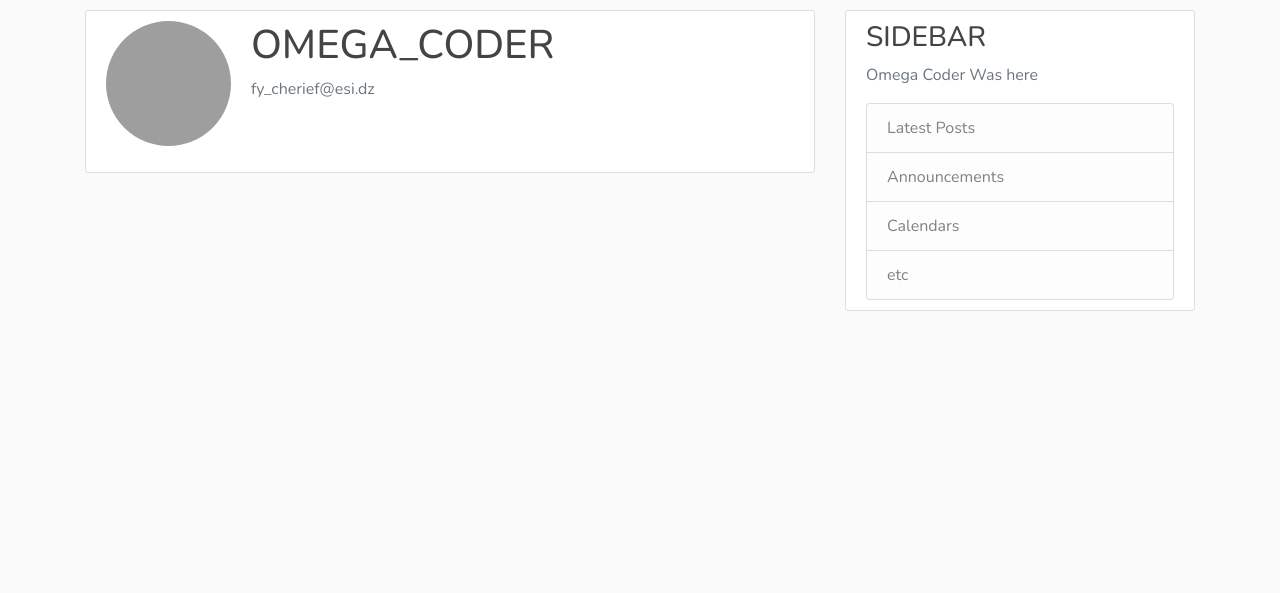
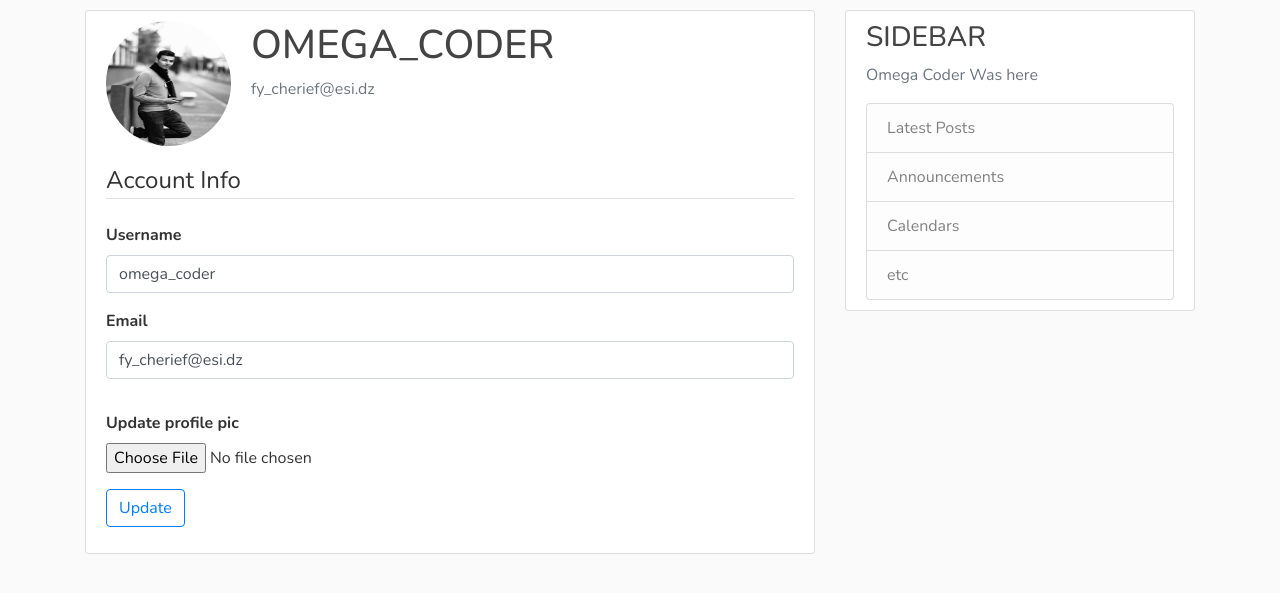
Before and after one commit to omega-coder/simple-flask-blog, a Flask app: page /account in a window 1280 px wide. Shown: the part 56-649 px from the top of the page. Run offline with Flask 2, Linux system fonts and the light colour scheme; a user stored in the database is signed in; some libraries are stand-ins or nearby versions; grey boxes are pictures that could not be loaded.

Commit message:
Adds File upload functionality

```diff
--- a/flask_blog/forms.py
+++ b/flask_blog/forms.py
@@ -1,7 +1,9 @@
 from flask_wtf import FlaskForm
+from flask_wtf.file import FileField, FileAllowed
 from wtforms import StringField, PasswordField, SubmitField, BooleanField
 from wtforms.validators import DataRequired, Length, Email, EqualTo, ValidationError
 from flask_blog.models import User
+from flask_login import current_user
 
 
 class RegistrationForm(FlaskForm):
@@ -14,21 +16,18 @@ class RegistrationForm(FlaskForm):
     ])
     submit = SubmitField('Sign Up')
 
-    @staticmethod
-    def validate_username(username):
+    def validate_username(self, username):
 
         user = User.query.filter_by(username=username.data).first()
 
         if user:
             raise ValidationError('Username taken, please choose another one')
 
-    @staticmethod
-    def validate_email(email):
+    def validate_email(self, email):
         user = User.query.filter_by(email=email.data).first()
 
         if user:
             raise ValidationError('Email already exists, choose another one')
-
 
 
 class LoginForm(FlaskForm):
@@ -36,3 +35,29 @@ class LoginForm(FlaskForm):
     password = PasswordField('Password', validators=[DataRequired(), Length(min=8)])
     remember_field = BooleanField('Remember me')
     submit = SubmitField('Sign In')
+
+
+class UpdateAccountForm(FlaskForm):
+    username = StringField('Username', validators=[DataRequired(), Length(min=2, max=20)])
+    email = StringField('Email', validators=[DataRequired(), Email()])
+
+    picture = FileField('Update profile pic', validators=[
+        FileAllowed(['jpg', 'png'])
+    ])
+
+    submit = SubmitField('Update')
+
+    def validate_username(self, username):
+        if username.data != current_user.username:
+
+            user = User.query.filter_by(username=username.data).first()
+
+            if user:
+                raise ValidationError('Username taken, please choose another one')
+
+    def validate_email(self, email):
+        if email.data != current_user.email:
+            user = User.query.filter_by(email=email.data).first()
+
+            if user:
+                raise ValidationError('Email already exists, choose another one')
--- a/flask_blog/routes.py
+++ b/flask_blog/routes.py
@@ -1,9 +1,12 @@
-import sqlalchemy
+import os
+from PIL import Image
 from flask import render_template, url_for, redirect, flash, request
-from flask_blog.forms import RegistrationForm, LoginForm
+from flask_blog.forms import RegistrationForm, LoginForm, UpdateAccountForm
 from flask_blog import app, db, bcrypt
 from flask_blog.models import User, Post
 from flask_login import login_user, current_user, logout_user, login_required
+import uuid
+
 posts = [
     {
         'author': 'omega_coder',
@@ -75,7 +78,36 @@ def logout():
     flash('Logged out!', 'info')
     return redirect(url_for('home'))
 
-@app.route('/account')
+
+def save_pic(form_picture):
+    base_name = str(uuid.uuid4())[-12:]
+    _, file_ext = os.path.splitext(form_picture.filename)
+    pic = base_name + file_ext
+    full_path = os.path.join(app.root_path, 'static/users_profile_pics', pic)
+
+    out_size = (125, 125)
+    i = Image.open(form_picture)
+    i.thumbnail(out_size)
+
+    i.save(full_path)
+
+    return pic
+
+
+@app.route('/account', methods=['GET', 'POST'])
 @login_required
 def account():
-    return render_template('account.html', title='Account')
+    form = UpdateAccountForm()
+    if form.validate_on_submit():
+        if form.picture.data:
+            pic_file = save_pic(form.picture.data)
+            current_user.image_file = pic_file
+        current_user.username = form.username.data
+        current_user.email = form.email.data
+        db.session.commit()
+        flash('Account updated Successfully', 'success')
+        return redirect(url_for('account'))
+    elif request.method == 'GET':
+        form.username.data = current_user.username
+        form.email.data = current_user.email
+    return render_template('account.html', title='Account', form=form)
--- a/flask_blog/templates/account.html
+++ b/flask_blog/templates/account.html
@@ -3,12 +3,62 @@
 {% block content %}
     <div class="content-section">
         <div class="media">
-            <img class="rounded-circle account-img" src="{{ url_for('static', filename=current_user.image_file) }}">
+            <img class="rounded-circle account-img" src="static/users_profile_pics/{{ current_user.image_file }}">
             <div class="media-body">
                 <h2 class="account-heading">{{ current_user.username }}</h2>
                 <p class="text-secondary">{{ current_user.email }}</p>
             </div>
         </div>
+        <form action="" method="POST" enctype="multipart/form-data">
+            {{ form.hidden_tag() }}
+            <fieldset class="form-group">
+                <legend class="border-bottom mb-4">Account Info</legend>
+                <div class="form-group">
+                    {{ form.username.label(class_="form-control-label") }}
 
+                    {% if form.username.errors %}
+                        {{ form.username(class_="form-control is-invalid") }}
+                        <div class="invalid-feedback">
+                            {% for error in form.username.errors %}
+                                <span>{{ error }}</span>
+                            {% endfor %}
+                        </div>
+                    {% else %}
+                        {{ form.username(class_="form-control") }}
+                    {% endif %}
+
+
+                </div>
+                <div class="form-group">
+                    {{ form.email.label(class_="form-control-label") }}
+                    {% if form.email.errors %}
+                        {{ form.email(class_="form-control is-invalid") }}
+                        <div class="invalid-feedback">
+                            {% for error in form.email.errors %}
+                                <span>{{ error }}</span>
+                            {% endfor %}
+                        </div>
+                    {% else %}
+                        {{ form.email(class_="form-control") }}
+                    {% endif %}
+                </div>
+            </fieldset>
+            <div class="form-group">
+                {{ form.picture.label() }}
+                {{ form.picture(class_='form-control-file') }}
+                {% if form.picture.errors %}
+                    {% for error in form.picture.errors %}
+                        <span class="text-danger">
+                        {{ error }}
+                    </span>
+                    {% endfor %}
+                {% endif %}
+            </div>
+            <div class="form-group">
+                {{ form.submit(class_="btn btn-outline-primary") }}
+            </div>
+
+
+        </form>
     </div>
 {% endblock %}
```
Also changed, not shown: flask_blog/site.db, flask_blog/static/users_profile_pics/9d446574dd55.jpg (added), flask_blog/static/users_profile_pics/d3271f0c7e55.jpg (added), flask_blog/static/users_profile_pics/default.png (renamed from flask_blog/static/default.png).
